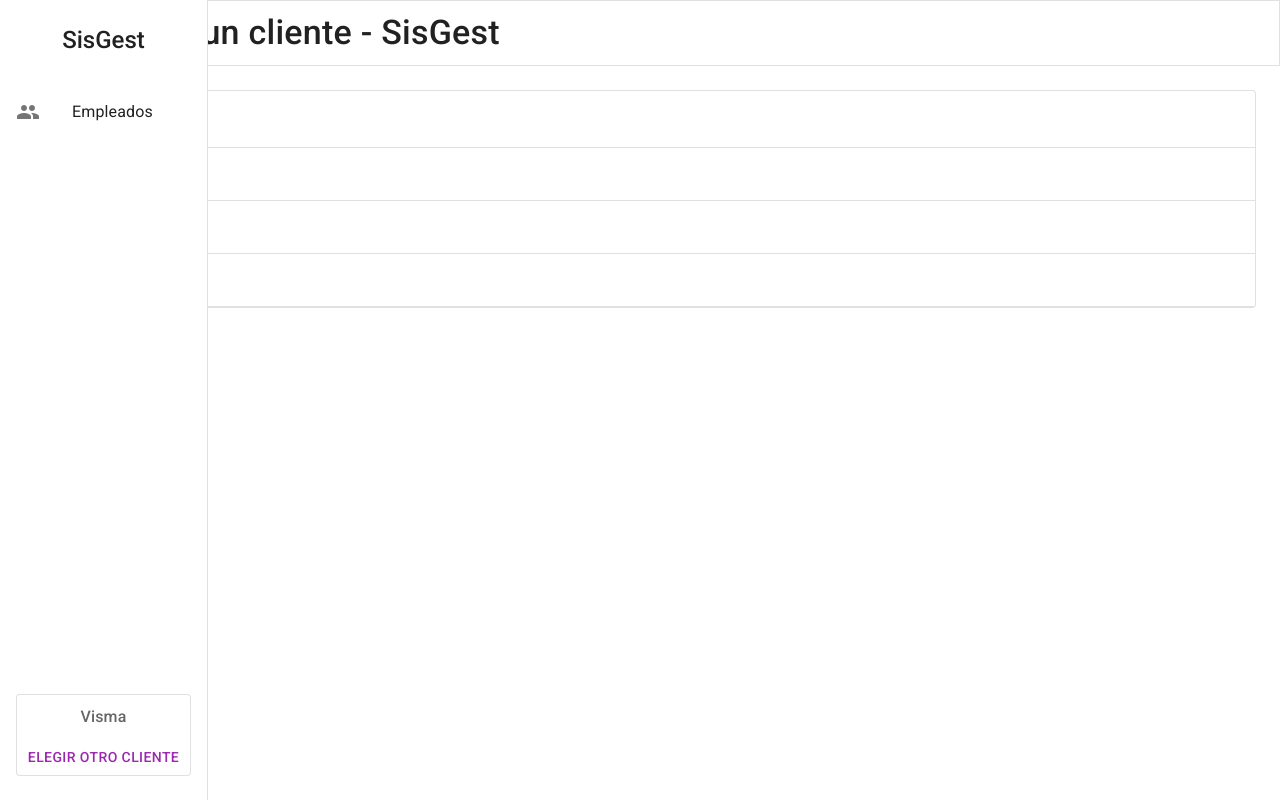
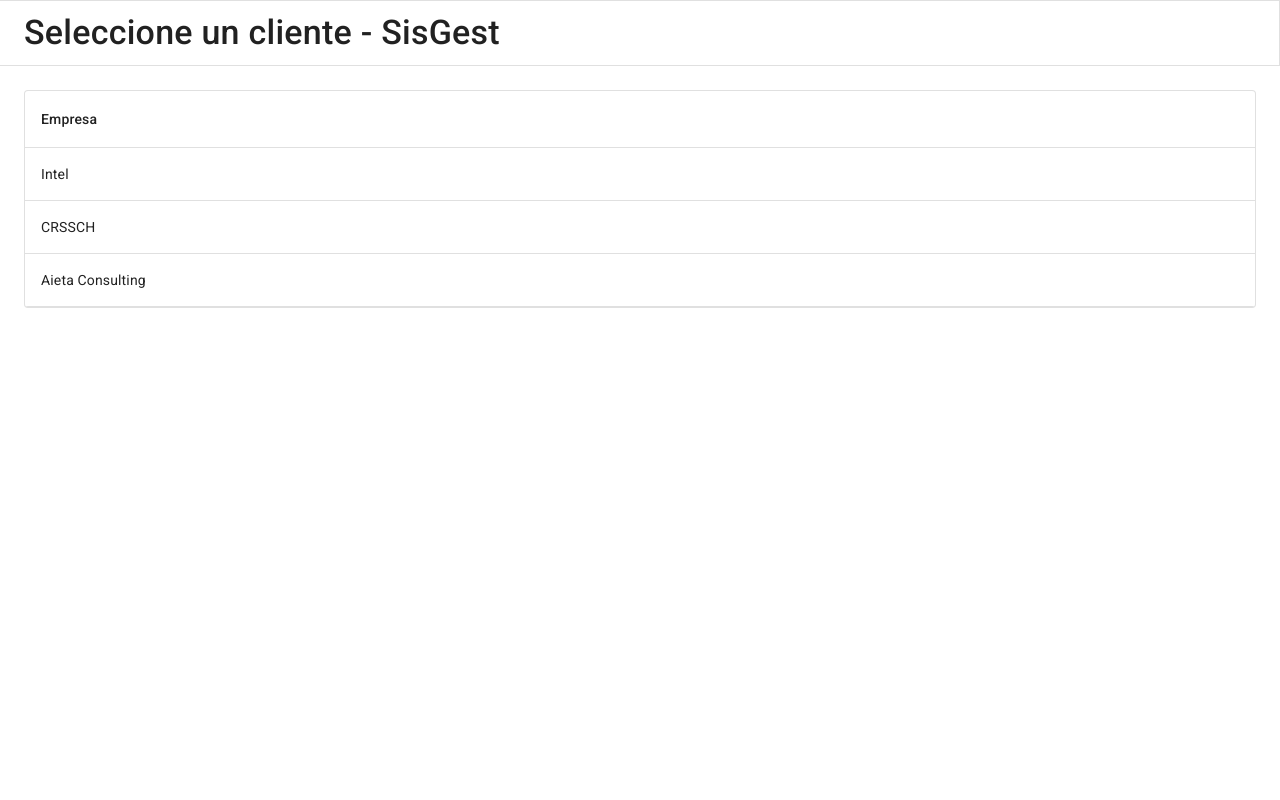
Before and after one commit to lgaieta/sisgest-frontend, a Next.js app: page /seleccionar-cliente in a window 1280 px wide. Built offline with nearby package versions, Linux system fonts and the light colour scheme.

Commit message:
Added select client redirection logic

```diff
--- a/src/layouts/Sidebar.tsx
+++ b/src/layouts/Sidebar.tsx
@@ -85,7 +85,12 @@ function Sidebar(props: SidebarProps) {
                 >
                     {client}
                 </Typography>
-                <Button color='secondary' onClick={() => setClient(null)}>
+                <Button
+                    color='secondary'
+                    component={Link}
+                    href='/seleccionar-cliente'
+                    onClick={() => setClient(null)}
+                >
                     Elegir otro cliente
                 </Button>
             </Paper>
--- a/src/pages/_app.tsx
+++ b/src/pages/_app.tsx
@@ -1,11 +1,19 @@
 import { Box, CssBaseline } from '@mui/material';
+import { useRouter } from 'next/router';
 import { AppProps } from 'next/app';
 import Head from 'next/head';
-import { FC, useState } from 'react';
+import { FC, useState, useEffect } from 'react';
 import Sidebar from '../layouts/Sidebar';
 
 const CustomApp: FC<AppProps> = ({ Component, pageProps }) => {
-    const [client, setClient] = useState<string | null>('Visma');
+    const [client, setClient] = useState<string | null>(null);
+    const router = useRouter();
+
+    useEffect(() => {
+        if (!client && router.pathname !== '/seleccionar-cliente')
+            router.push('/seleccionar-cliente');
+    });
+
     return (
         <>
             <Head>
@@ -14,7 +22,9 @@ const CustomApp: FC<AppProps> = ({ Component, pageProps }) => {
             </Head>
             <CssBaseline />
             <Box>
-                <Sidebar client={client} setClient={setClient} />
+                {router.pathname !== '/seleccionar-cliente' ? (
+                    <Sidebar client={client} setClient={setClient} />
+                ) : null}
                 <Component setClient={setClient} {...pageProps} />
             </Box>
         </>
--- a/src/pages/seleccionar-cliente.tsx
+++ b/src/pages/seleccionar-cliente.tsx
@@ -7,6 +7,7 @@ import {
     TableContainer,
     TableHead,
 } from '@mui/material';
+import Link from 'next/link';
 import { Dispatch, SetStateAction } from 'react';
 import Main from '../layouts/Main';
 
@@ -31,8 +32,11 @@ function SelectClient(props: SelectClientProps) {
                             <TableRow
                                 sx={{
                                     cursor: 'pointer',
+                                    textDecoration: 'none',
                                     '&:hover': { bgcolor: '#F3F3F3' },
                                 }}
+                                component={Link}
+                                href='/'
                                 onClick={() => setClient(client)}
                                 key={client}
                             >
```
